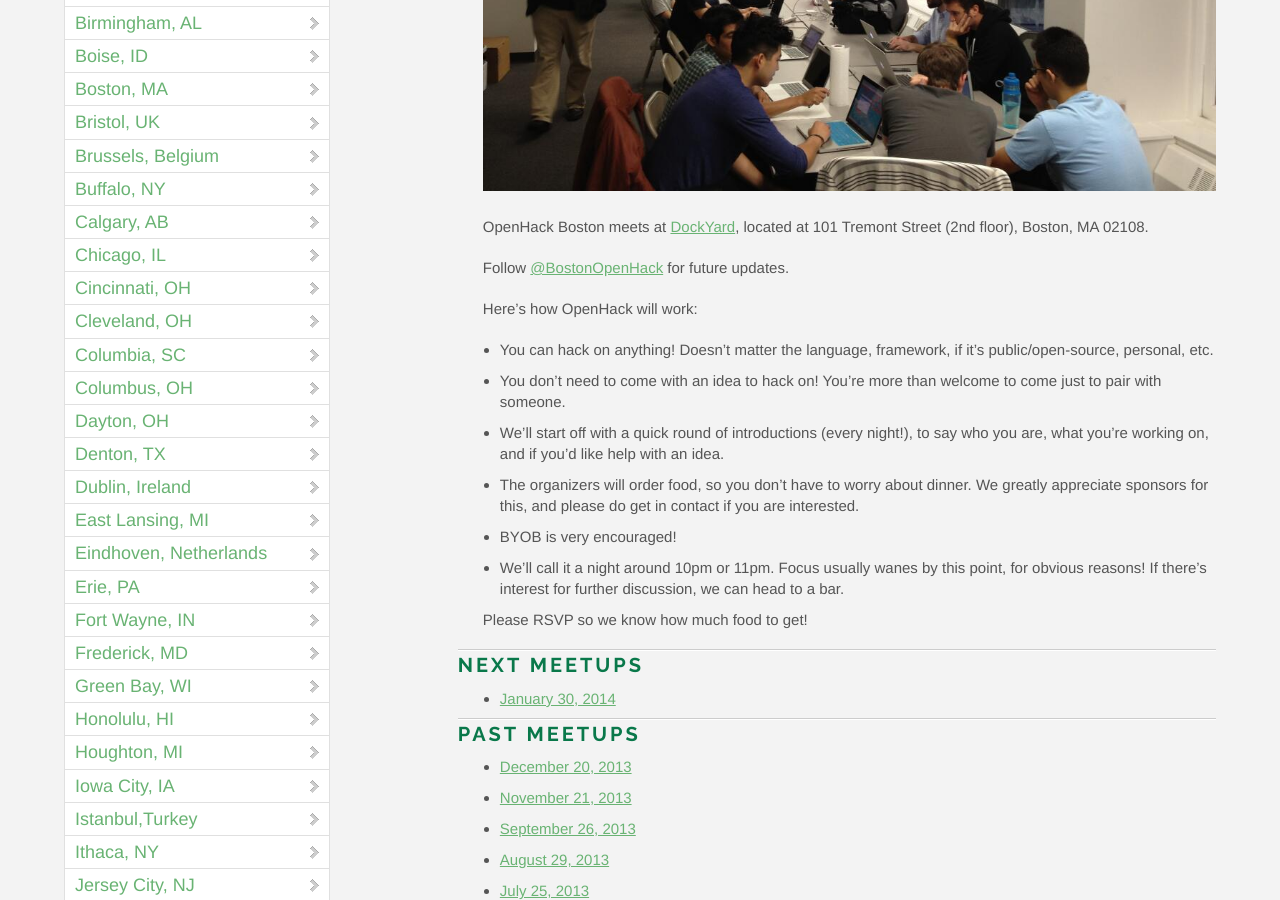
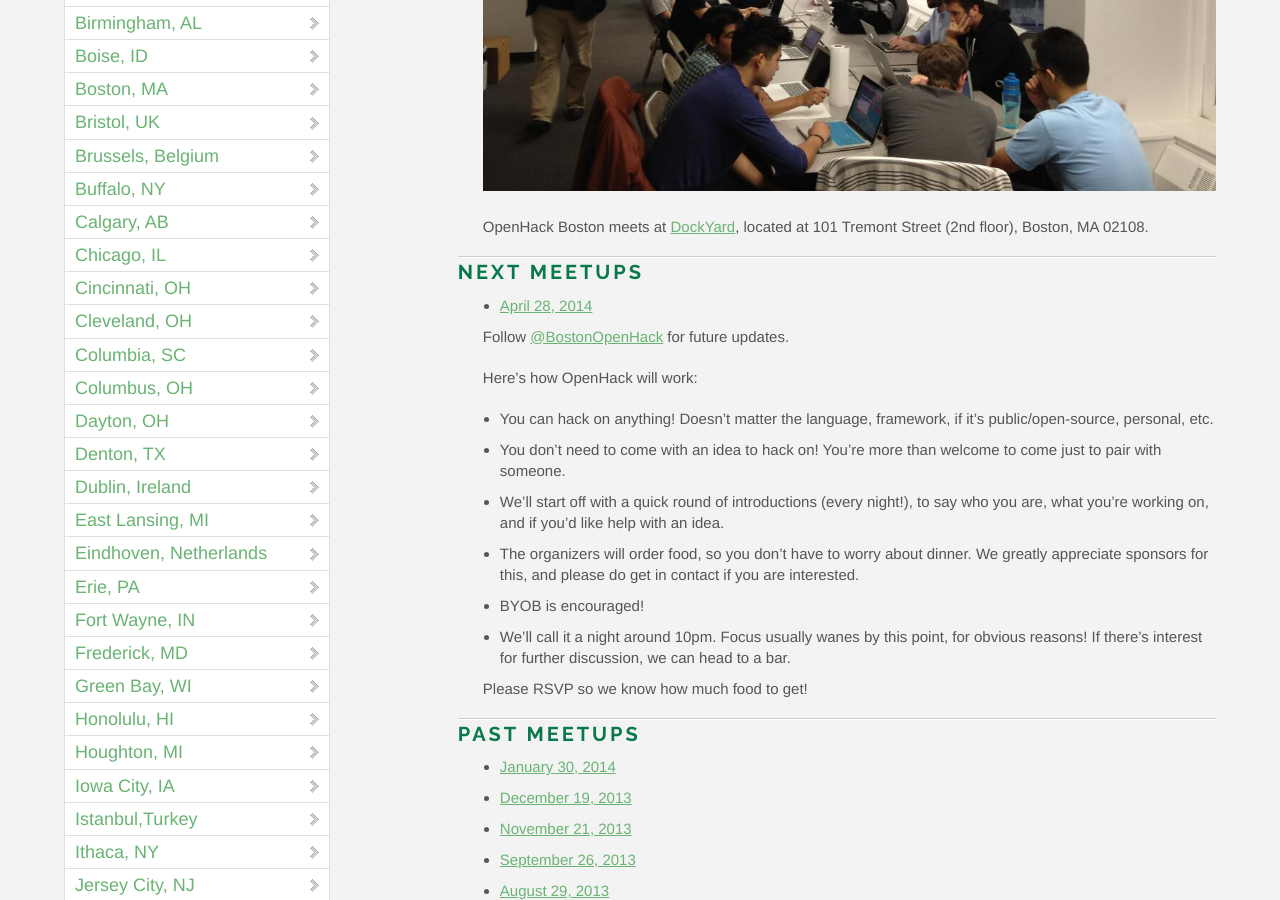
Before and after one commit to OpenHack/openhack.github.com, a Jekyll site: the page built from boston/index.markdown, in a window 1280 px wide and 900 px high, scrolled down 574 px. Built offline with Jekyll 4.4.1, drawn with Linux system fonts in a browser that asks for light colours; nearby versions of some CDN libraries; comment, search, counter and statistics services are not loaded.

Commit message:
Adds Boston April OpenHack.

```diff
--- a/boston/index.markdown
+++ b/boston/index.markdown
@@ -9,6 +9,9 @@ title: OpenHack - Boston
 
 OpenHack Boston meets at [DockYard](http://dockyard.com), located at 101
 Tremont Street (2nd floor), Boston, MA 02108.
+
+### Next meetups
+* [April 28, 2014](http://guestli.st/249969)
 
 Follow [@BostonOpenHack](https://twitter.com/BostonOpenHack) for future
 updates.
@@ -24,20 +27,17 @@ Here's how OpenHack will work:
 * The organizers will order food, so you don't have to worry about dinner.
   We greatly appreciate sponsors for this, and please do get in contact if
   you are interested.
-* BYOB is very encouraged!
-* We'll call it a night around 10pm or 11pm. Focus usually wanes by this point, for
+* BYOB is encouraged!
+* We'll call it a night around 10pm. Focus usually wanes by this point, for
   obvious reasons! If there's interest for further discussion, we can head to a
   bar.
 
 Please RSVP so we know how much food to get!
 
-### Next meetups
+### Past meetups
 
 * [January 30, 2014](http://www.meetup.com/Boston-Ember-js/events/160542412/)
-
-### Past meetups
-
-* [December 20, 2013](http://www.meetup.com/Boston-Ember-js/events/154894722/)
+* [December 19, 2013](http://www.meetup.com/Boston-Ember-js/events/154894722/)
 * [November 21, 2013](http://guestlistapp.com/events/212394)
 * [September 26, 2013](http://www.meetup.com/Boston-Ember-js/events/140201602/)
 * [August 29, 2013](https://guestlistapp.com/events/177726)
```
